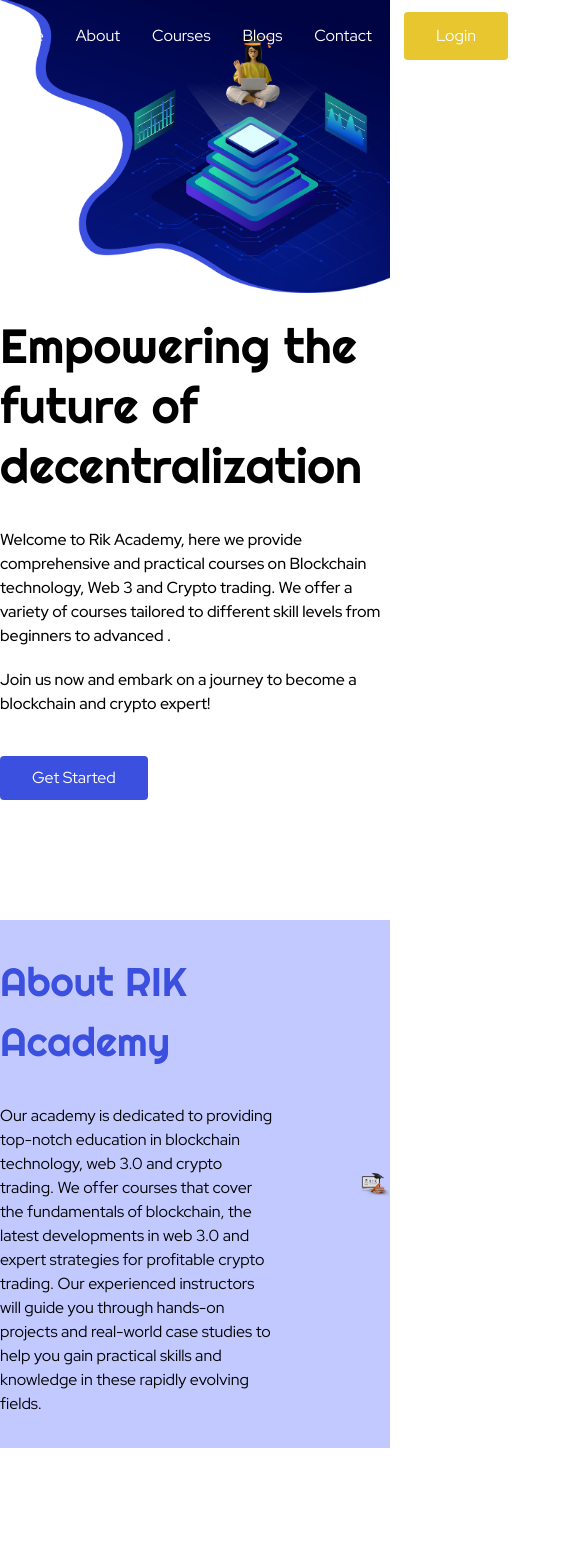
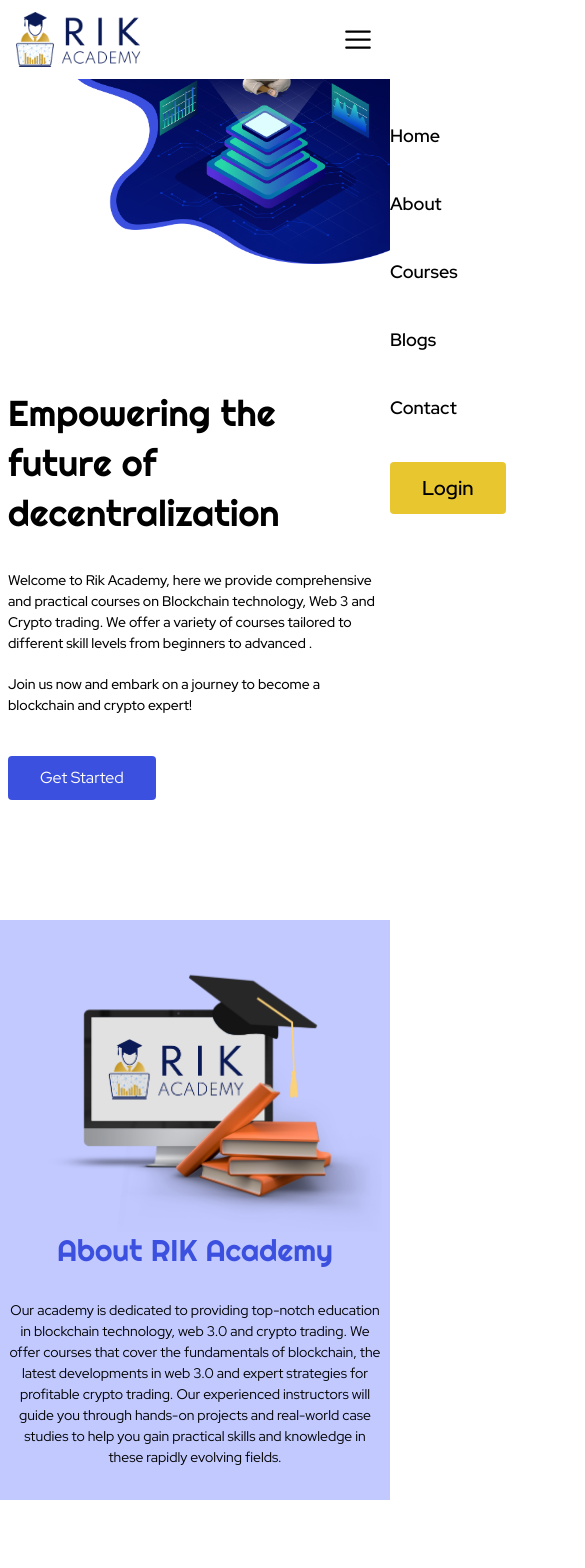
Before and after one commit to farhanmian/rik-academy, a Next.js app: page / in a window 390 px wide. Shown: the top 1568 px of the page, 585 px wide, since content can reach past the window. Built offline with nearby package versions, Linux system fonts and the light colour scheme.

Commit message:
working on responsiveness

```diff
--- a/components/Layout/Layout.tsx
+++ b/components/Layout/Layout.tsx
@@ -11,8 +11,8 @@
   return (
     <>
       <Nav />
-      <main className={pathname !== "/" ? "mt-28" : ""}>{children}</main>
-      <Footer />
+      <main className={`${pathname !== "/" ? "mt-28" : ""}`}>{children}</main>
+      {/* <Footer /> */}
     </>
   );
 };
--- a/components/Layout/Nav.tsx
+++ b/components/Layout/Nav.tsx
@@ -2,11 +2,13 @@
 import Image from "next/image";
 import logo from "@/assets/img/logo.png";
 import Link from "next/link";
+import MenuIcon from "../icons/MenuIcon";
 
 const navLinks = ["Home", "About", "Courses", "Blogs", "Contact"];
 
 const Nav = () => {
   const [navColor, setNavColor] = useState("text-white");
+  const [showSidebar, setShowSidebar] = useState(false);
 
   useEffect(() => {
     window.addEventListener("scroll", changeColor);
@@ -14,20 +16,67 @@
 
   const changeColor = () => {
     if (window.scrollY >= 100) {
-      setNavColor("bg-white text-black drop-shadow-md");
+      setNavColor("bg-white text-black shadow-md");
     } else {
       setNavColor("text-white");
     }
   };
 
   return (
+    <>
       <nav
-      className={`py-3 fixed z-20 top-0 left-0 w-full transition-all ${navColor}`}
+        className={`py-3 fixed max-lg:bg-white max-lg:text-black max-lg:font-semibold z-30 top-0 left-0 w-full transition-all ${navColor}`}
       >
-      <div className="max-w-8xl m-auto flex items-center justify-between">
-        <div className="w-40">
+        <div className="max-w-8xl m-auto flex items-center justify-between max-2xl:mx-4">
+          <div className="w-40 max-lg:w-32">
             <Image src={logo} alt="logo" />
           </div>
+
+          <button
+            className="md:hidden"
+            onClick={() => {
+              setShowSidebar(!showSidebar);
+            }}
+          >
+            <MenuIcon className="w-8 h-8" />
+          </button>
+
+          <div
+            className={`flex gap-x-8 md:items-center
+        max-md:flex-col max-md:fixed right-0 top-[5%] max-md:bg-white md:w-max max-md:py-4 max-md:pt-20 max-md:h-full max-md:text-xl gap-y-10 transition-all ${
+          showSidebar
+            ? "max-md:px-4 max-md:pl-10 max-xs:pl-6 max-md:w-60 max-xs:w-52 "
+            : "w-0"
+        }
+        `}
+          >
+            {navLinks.map((item) => (
+              <Link href={item} key={item} className="max-xs:text-lg">
+                {item}
+              </Link>
+            ))}
+            <button className="px-8 py-3 w-max bg-colorYellow rounded text-black font-semibold">
+              Login
+            </button>
+          </div>
+        </div>
+      </nav>
+
+      {showSidebar && (
+        <div
+          onClick={() => {
+            setShowSidebar(false);
+          }}
+          className="fixed w-full h-full top-0 bg-black/50 backdrop-blur-sm"
+        />
+      )}
+    </>
+  );
+};
+
+export default Nav;
+
+/*
 
  <div className="flex gap-x-8 items-center">
   {navLinks.map((item) => (
@@ -37,9 +86,5 @@
   ))}
   <button className="px-8 py-3 bg-colorYellow rounded">Login</button>
 </div>
-      </div>
-    </nav>
-  );
-};
 
-export default Nav;
+*/
--- /dev/null
+++ b/components/icons/MenuIcon.tsx
@@ -0,0 +1,21 @@
+import React from "react";
+
+const MenuIcon: React.FC<{ className?: string }> = ({ className: classes }) => {
+  return (
+    <svg
+      width="24"
+      height="24"
+      viewBox="0 0 24 24"
+      fill="none"
+      xmlns="http://www.w3.org/2000/svg"
+      className={classes}
+    >
+      <path
+        d="M2.40002 5.7C2.40002 5.46131 2.49485 5.23239 2.66363 5.06361C2.83241 4.89482 3.06133 4.8 3.30002 4.8H20.7C20.9387 4.8 21.1676 4.89482 21.3364 5.06361C21.5052 5.23239 21.6 5.46131 21.6 5.7C21.6 5.9387 21.5052 6.16762 21.3364 6.3364C21.1676 6.50518 20.9387 6.6 20.7 6.6H3.30002C3.06133 6.6 2.83241 6.50518 2.66363 6.3364C2.49485 6.16762 2.40002 5.9387 2.40002 5.7ZM2.40002 11.7C2.40002 11.4613 2.49485 11.2324 2.66363 11.0636C2.83241 10.8948 3.06133 10.8 3.30002 10.8H20.7C20.9387 10.8 21.1676 10.8948 21.3364 11.0636C21.5052 11.2324 21.6 11.4613 21.6 11.7C21.6 11.9387 21.5052 12.1676 21.3364 12.3364C21.1676 12.5052 20.9387 12.6 20.7 12.6H3.30002C3.06133 12.6 2.83241 12.5052 2.66363 12.3364C2.49485 12.1676 2.40002 11.9387 2.40002 11.7ZM3.30002 16.8C3.06133 16.8 2.83241 16.8948 2.66363 17.0636C2.49485 17.2324 2.40002 17.4613 2.40002 17.7C2.40002 17.9387 2.49485 18.1676 2.66363 18.3364C2.83241 18.5052 3.06133 18.6 3.30002 18.6H20.7C20.9387 18.6 21.1676 18.5052 21.3364 18.3364C21.5052 18.1676 21.6 17.9387 21.6 17.7C21.6 17.4613 21.5052 17.2324 21.3364 17.0636C21.1676 16.8948 20.9387 16.8 20.7 16.8H3.30002Z"
+        fill="black"
+      />
+    </svg>
+  );
+};
+
+export default MenuIcon;
--- a/components/icons/TickIcon.tsx
+++ b/components/icons/TickIcon.tsx
@@ -8,6 +8,7 @@
       viewBox="0 0 20 20"
       fill="none"
       xmlns="http://www.w3.org/2000/svg"
+      className="max-w-[20px] min-w-[20px]"
     >
       <path
         d="M10 0C4.5 0 0 4.5 0 10C0 15.5 4.5 20 10 20C15.5 20 20 15.5 20 10C20 4.5 15.5 0 10 0ZM10 18C5.59 18 2 14.41 2 10C2 5.59 5.59 2 10 2C14.41 2 18 5.59 18 10C18 14.41 14.41 18 10 18ZM14.59 5.58L8 12.17L5.41 9.59L4 11L8 15L16 7L14.59 5.58Z"
--- a/src/pages/index.tsx
+++ b/src/pages/index.tsx
@@ -171,7 +171,7 @@
     }
   };
 
-  console.log("customerReviewPage", customerReviewPage);
+  const innerContainerStyling = "max-2xl:px-1 max-xl:px-4 max-xs:px-2";
 
   return (
     <>
@@ -183,7 +183,9 @@
       </Head>
 
       <header className={styles.header}>
-        <div className="m-auto max-w-7xl h-full flex items-end ">
+        <div
+          className={`m-auto max-w-7xl h-full flex items-end ${innerContainerStyling}`}
+        >
           <div className="max-w-xl mb-10">
             <h1 className="mb-8">Empowering the future of decentralization</h1>
             <div className="max-w-md mb-10 font-medium">
@@ -205,8 +207,10 @@
 
       {/* about */}
       <section className="py-8 bg-lightBlue mb-40">
-        <div className="max-w-7xl m-auto flex items-center justify-between gap-x-20">
-          <div className="max-w-2xl">
+        <div
+          className={`max-w-7xl m-auto flex max-md:flex-col-reverse items-center justify-between xl:gap-x-20 ${innerContainerStyling}`}
+        >
+          <div className="max-w-2xl max-xl:max-w-xl max-lg:max-w-sm max-md:max-w-lg text-center md:text-left">
             <h2 className="mb-8 text-bluePrimary">About RIK Academy</h2>
             <p>
               Our academy is dedicated to providing top-notch education in
@@ -218,7 +222,7 @@
               practical skills and knowledge in these rapidly evolving fields.
             </p>
           </div>
-          <div className="max-w-lg w-full">
+          <div className="max-w-lg max-xl:max-w-sm w-full">
             <Image
               src={aboutImg}
               alt="about-rik-academy"
@@ -229,39 +233,38 @@
       </section>
 
       {/* explore short courses */}
-
-      <section className="bg-bluePrimary pt-14 pb-16 mb-40">
+      {/* <section className="bg-bluePrimary pt-14 pb-16 mb-40">
         <div className="wrapper flex items-center">
           {coursesData.map((item, i) => (
             <div key={i} className="min-w-full text-white explore">
               <div className="max-w-5xl m-auto w-full ">
                 <h2 className="mb-5">{item.title}</h2>
-                <p className="text-xl">{item.text}</p>
+                <p className="text-xl mb-7">{item.text}</p>
 
-                <div className="max-w-4xl">
+                <div className="max-w-3xl">
                   <Image src={item.img} alt="exploreCourses" />
                 </div>
               </div>
             </div>
           ))}
         </div>
-      </section>
+      </section> */}
 
       {/* benefits of courses */}
       <section className="pt-12 bg-lightBlue mb-40">
-        <div className="max-w-7xl m-auto">
+        <div className={`max-w-7xl m-auto ${innerContainerStyling}`}>
           <h2 className="mb-9 text-bluePrimary">Benefits of Courses</h2>
 
-          <div className="flex items-center gap-x-28">
-            <div>
+          <div className="flex items-center max-xl:items-end xl:gap-x-28 justify-between lg:justify-around">
+            <div className="max-xl:max-w-md max-lg:hidden">
               <Image src={benefitsOfCourses} alt="img" />
             </div>
 
-            <div>
+            <div className="max-xl:pb-10">
               {coursesBenefits.map((item, i) => (
                 <li
                   key={item}
-                  className={`list-none w-max flex items-center gap-x-5 ${
+                  className={`list-none xs:w-max flex items-center gap-x-5 lg:text-sm ${
                     coursesBenefits.length === i + 1 ? "" : "mb-5"
                   }`}
                 >
@@ -279,7 +282,7 @@
       </section>
 
       {/* global alumni */}
-      <section className="bg-lightBlue mb-40 py-24">
+      {/* <section className="bg-lightBlue mb-40 py-24">
         <div className="max-w-6xl m-auto">
           <p className="text-xl mb-4">HEAR IT FROM</p>
           <h2 className="text-white mb-12">Our Global Alumni</h2>
@@ -288,10 +291,10 @@
             <Image src={globalAlumniImg} alt="globalAlumniImg" />
           </div>
         </div>
-      </section>
+      </section> */}
 
       {/* frequently asked questions */}
-      <section className="mb-40">
+      {/* <section className="mb-40">
         <div className="max-w-7xl m-auto">
           <h3 className="text-center mb-12">Frequently Asked Questions</h3>
 
@@ -329,10 +332,10 @@
             ))}
           </div>
         </div>
-      </section>
+      </section> */}
 
       {/* courses, students, and branches */}
-      <section className="bg-bluePrimary py-20 mb-28">
+      {/* <section className="bg-bluePrimary py-20 mb-28">
         <div className="max-w-6xl m-auto grid grid-cols-3 text-white justify-items-center">
           {websiteData.map((item) => (
             <div key={item.title}>
@@ -341,10 +344,10 @@
             </div>
           ))}
         </div>
-      </section>
+      </section> */}
 
       {/* customer review */}
-      <section className="bg-lightBlue pt-20 pb-5 mb-40">
+      {/* <section className="bg-lightBlue pt-20 pb-5 mb-40">
         <div className="max-w-7xl m-auto text-center relative">
           <h4 className="font-serif inter font-bold mb-12">
             People Love Our Crypto Courses
@@ -353,6 +356,12 @@
           <Carousel
             showArrows={false}
             showStatus={false}
+            autoPlay
+            infiniteLoop
+            showThumbs={false}
+            onChange={(index) => {
+              setCustomerReviewPage(index);
+            }}
             renderIndicator={(clickHandler, isSelected, index) => {
               return (
                 <button
@@ -380,10 +389,10 @@
             ))}
           </Carousel>
         </div>
-      </section>
+      </section> */}
 
       {/* blogs */}
-      <section className="bg-lightBlue pt-8 pb-11 mb-16">
+      {/* <section className="bg-lightBlue pt-8 pb-11 mb-16">
         <div className="max-w-7xl m-auto">
           <p className="text-2xl mb-12">From our Blog.....</p>
           <div className="grid grid-cols-3 justify-items-center gap-x-6">
@@ -395,7 +404,7 @@
             ))}
           </div>
         </div>
-      </section>
+      </section> */}
     </>
   );
 };
--- a/src/styles/Home.module.css
+++ b/src/styles/Home.module.css
@@ -6,3 +6,27 @@
   height: 840px;
   margin-bottom: 80px;
 }
+
+@media only screen and (max-width: 1400px) {
+  .header {
+    background-size: 70%;
+  }
+}
+
+@media only screen and (max-width: 1280px) {
+  .header {
+    background-size: 60%;
+  }
+}
+
+@media only screen and (max-width: 840px) {
+  .header {
+    background-size: 75%;
+  }
+}
+
+@media only screen and (max-width: 600px) {
+  .header {
+    background-size: 90%;
+  }
+}
--- a/src/styles/globals.css
+++ b/src/styles/globals.css
@@ -69,3 +69,48 @@
 h5 {
   @apply text-xl;
 }
+
+@media only screen and (max-width: 1024px) {
+  h1 {
+    font-size: 40px;
+  }
+  h2 {
+    @apply text-4xl;
+  }
+  h3 {
+    font-size: 30px;
+  }
+  h4 {
+    @apply text-xl;
+  }
+  h5 {
+    @apply text-lg;
+  }
+}
+
+@media only screen and (max-width: 640px) {
+  h1 {
+    @apply text-4xl;
+    line-height: 50px;
+  }
+  h2 {
+    @apply text-3xl;
+  }
+  h3 {
+    font-size: 24px;
+  }
+  h4 {
+    @apply text-xl;
+  }
+  h5 {
+    @apply text-lg;
+  }
+}
+
+@media only screen and (max-width: 480px) {
+  p,
+  pre,
+  a {
+    font-size: 14px;
+  }
+}
--- a/tailwind.config.js
+++ b/tailwind.config.js
@@ -11,6 +11,9 @@
         lightBlue: "#C1C9FF",
         colorYellow: "#E7C62F",
       },
+      screens: {
+        xs: "480px",
+      },
     },
   },
   plugins: [],
```
Lines whose indentation alone changed are shown as unchanged.
